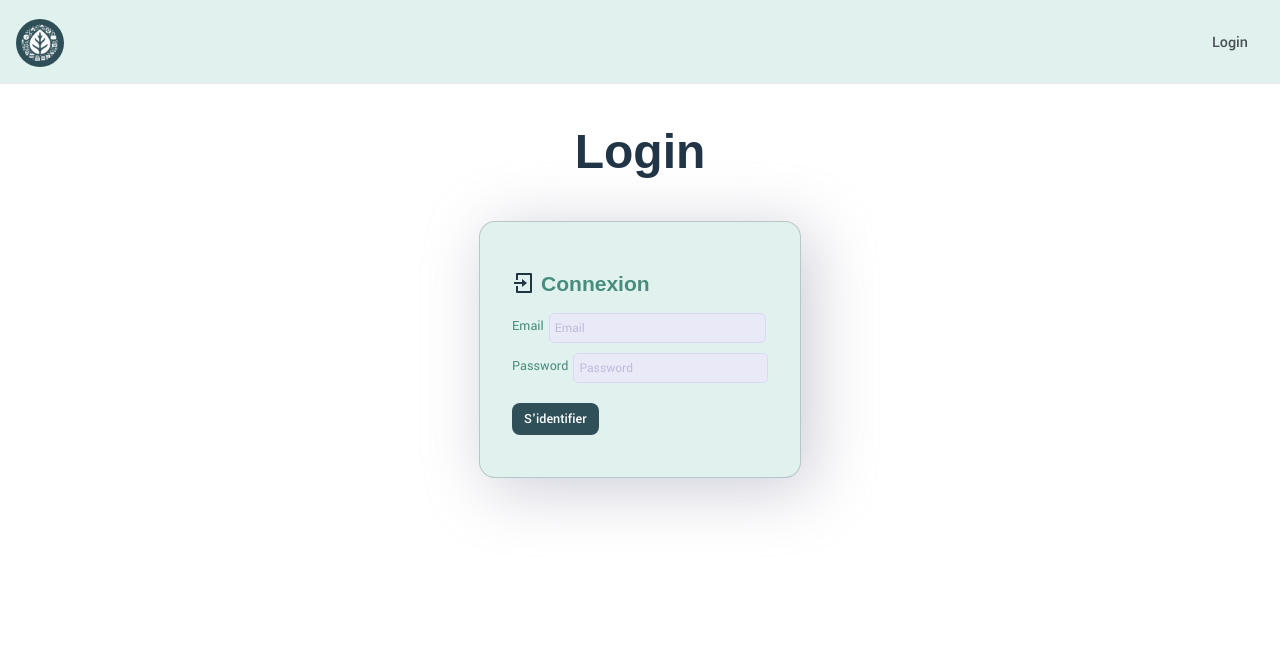
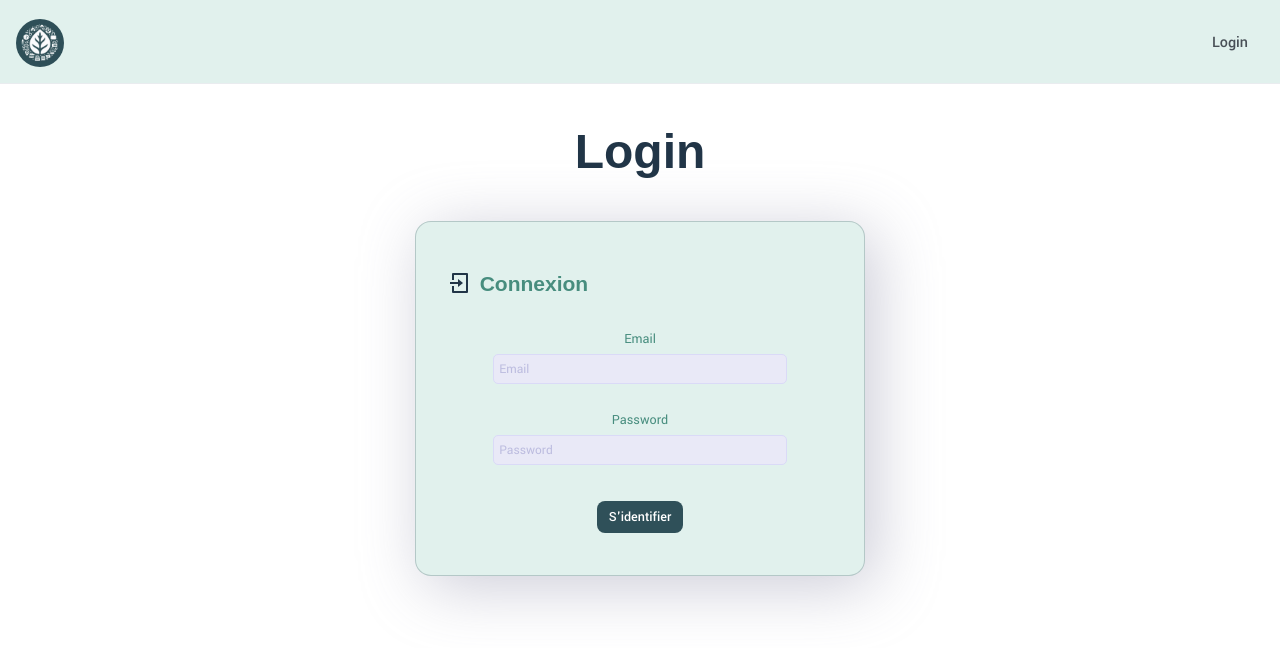
Before and after one commit to diginamic-projet-final-gp4/projet_final_gcjf, a React (Vite) app in the folder frontend/: page / in a window 1280 px wide. Shown: the top 648 px of the page. Built offline with nearby package versions, Linux system fonts and the light colour scheme; a web font is replaced by a local one.

Commit message:
Changer le CSS page login

```diff
--- a/frontend/src/pages/Login/Login.css
+++ b/frontend/src/pages/Login/Login.css
@@ -3,7 +3,7 @@
   flex-direction: column;
   flex-wrap: nowrap;
   align-items: stretch;
-  width: 20%;
+  width: 30%;
   height: 30%;
   margin: 0 auto;
   border-radius: 1em;
@@ -13,8 +13,11 @@
   -webkit-box-shadow: 10px 10px 64px 0px rgba(186, 186, 202, 0.75);
   -moz-box-shadow: 10px 10px 64px 0px rgba(208, 208, 231, 0.75);
 
-  .form {
-    padding: 25px;
+  .field {
+    display: flex;
+    padding-bottom: 10px;
+    flex-direction: column;
+    padding: 1em;
   }
 
   .card_header {
```
